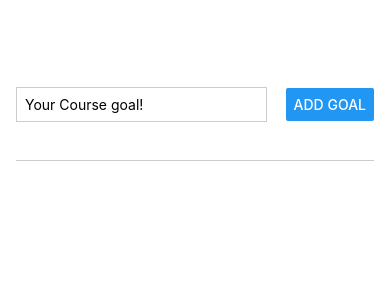
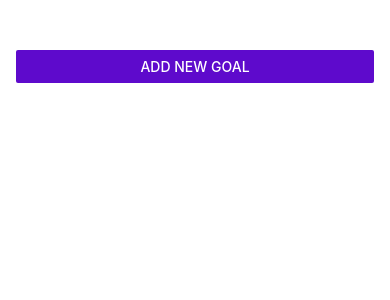
Before and after one commit to maxmay94/RNCourse_01, a React Native app: screen / in a window 390 px wide. Shown: the top 300 px of the page. Built offline with nearby package versions, Linux system fonts and the light colour scheme.

Commit message:
begin adding modal and animations

```diff
--- a/App.js
+++ b/App.js
@@ -1,10 +1,15 @@
 import { useState } from 'react'
-import { StyleSheet, View, FlatList } from 'react-native'
+import { StyleSheet, View, FlatList, Button } from 'react-native'
 import GoalItem from './components/GoalItem'
 import GoalInput from './components/GoalInput'
 
 export default function App() {
+  const [modalIsVisible, setModalIsVisible] = useState(false)
   const [courseGoals, setCourseGoals] = useState([])
+
+  function startAddGoalHandler() {
+    setModalIsVisible(true)
+  }
 
   function addGoalHandler(enteredGoalText) {
     setCourseGoals((currentCourseGoals) => [
@@ -21,7 +26,12 @@
 
   return (
     <View style={styles.appContainer}>
-      <GoalInput onAddGoal={addGoalHandler} />
+      <Button
+        title='Add New Goal'
+        color='#5e0acc'
+        onPress={startAddGoalHandler}
+      />
+      <GoalInput onAddGoal={addGoalHandler} visible={modalIsVisible} />
       <View style={styles.goalsContainer}>
         <FlatList
           data={courseGoals}
--- a/components/GoalInput.js
+++ b/components/GoalInput.js
@@ -1,4 +1,4 @@
-import { StyleSheet, View, TextInput, Button } from "react-native"
+import { StyleSheet, View, TextInput, Button, Modal } from "react-native"
 import { useState } from "react"
 
 function GoalInput (props) {
@@ -14,6 +14,7 @@
   }
 
   return (
+    <Modal visible={props.visible} animationType='slide'>
       <View style={styles.inputContainer}>
         <TextInput
           style={styles.textInput}
@@ -23,6 +24,7 @@
         />
         <Button title="Add Goal" onPress={addGoallHAndler} />
       </View>
+    </Modal>
   )
 }
 
```
Lines whose indentation alone changed are shown as unchanged.
